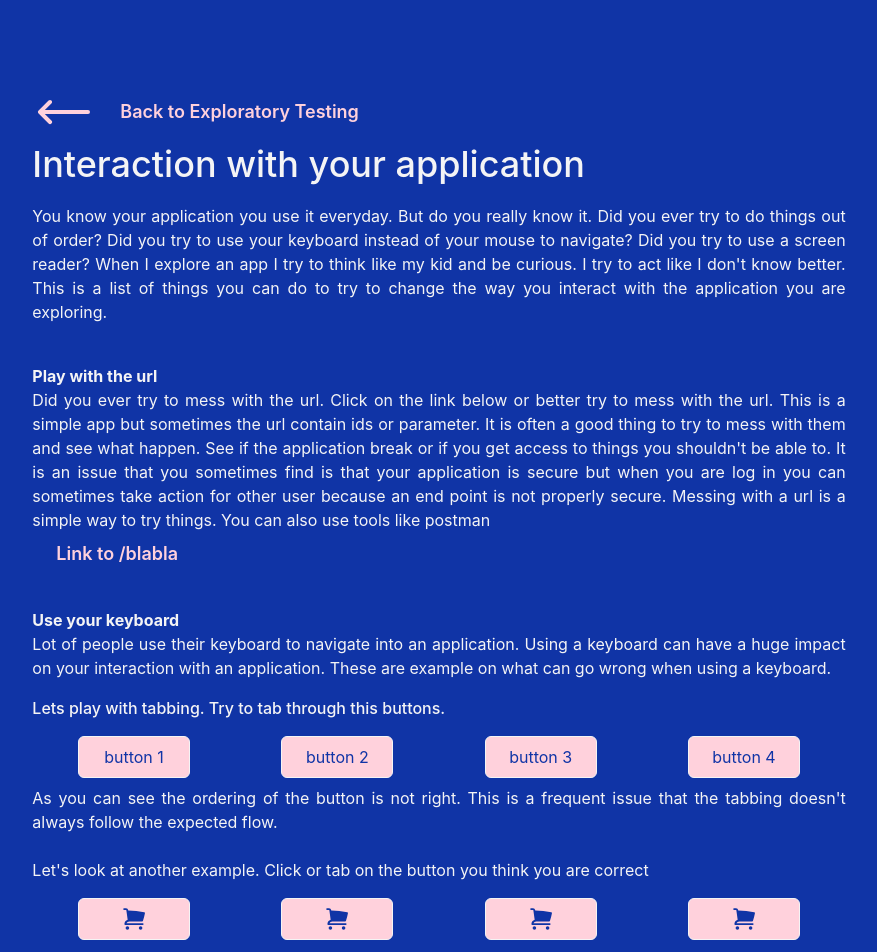
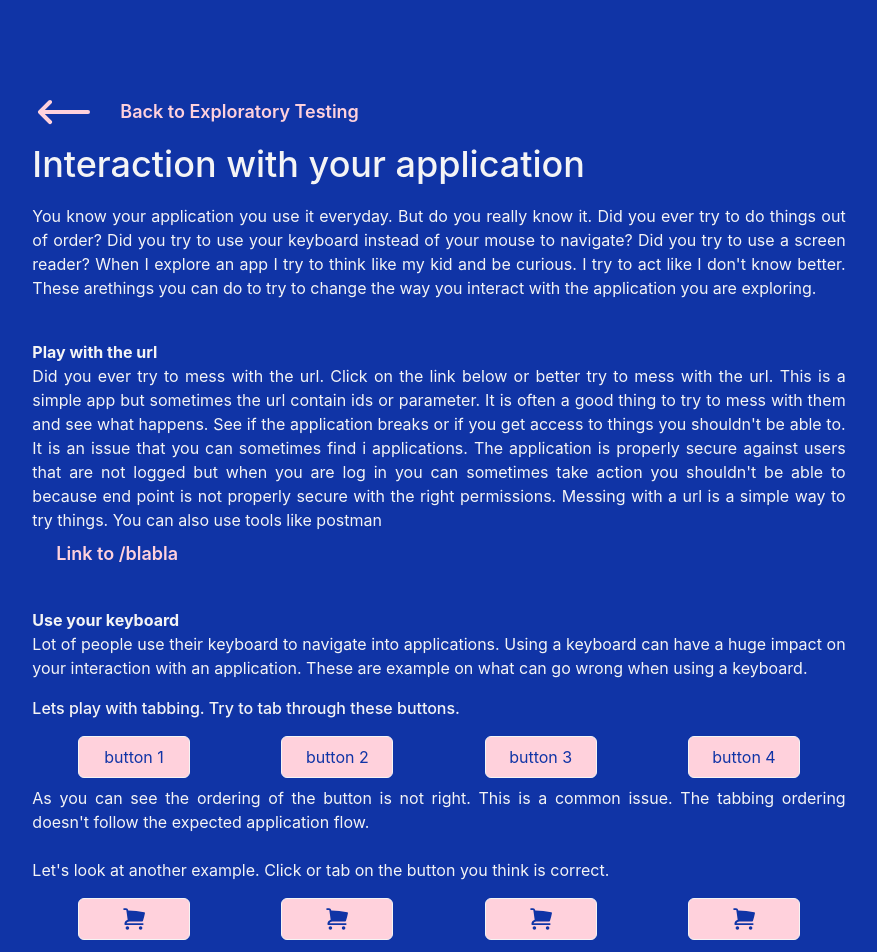
Before and after one commit to willot/Quality, a React (Create React App) app: page /interactions in a window 1280 px wide. Shown: the top 952 px of the page, without its empty margins (201-1078 px from the left). Built offline with nearby package versions, Linux system fonts and the light colour scheme.

Commit message:
review the third page

```diff
--- a/src/pages/Interactions.tsx
+++ b/src/pages/Interactions.tsx
@@ -11,18 +11,18 @@ export const Interactions = () => {
             return null;
         }
         if (buttonIndex === "button1") {
-            return "You are wrong there is no aria label. Someone using a screen reader would orly hear `button` and have" +
-                "no idea what is this button for..."
+            return "You are incorrect there is no aria label. Someone using a screen reader and that has difficulty to see would orly hear `button` and have" +
+                " no idea what is this button for..."
         }
         if (buttonIndex === "button2") {
             return "You are correct there is a aria label, the outline is not deactivated and it is button not a div "
         }
         if (buttonIndex === "button3") {
-            return "You are wrong the outline of the button is deactivated when the button is focus. So you don't know that" +
-                "you are currently on the button when you tab around"
+            return "You are incorrect the outline of the button is deactivated when the button is focus. So you don't know that" +
+                " you are currently on the button when you tab around"
         }
         if (buttonIndex === "button4") {
-            return "You are wrong this button is not a button and get ignore by screen reader."
+            return "You are incorrect this button is not a button and get ignore by screen reader."
         }
     }
 
@@ -40,7 +40,7 @@ export const Interactions = () => {
                     try to use a screen reader?
                     When I explore an app I try to think like my kid and be curious. I try to act like I don't know
                     better.
-                    This is a list of things you can do to try to change the way you interact with the application you
+                    These arethings you can do to try to change the way you interact with the application you
                     are exploring.
                 </p>
                 <section className="py-10">
@@ -48,26 +48,24 @@ export const Interactions = () => {
                     <p>Did you ever try to mess with the url. Click on the link below or better try to mess with the
                         url.
                         This is a simple app but sometimes the url contain ids or parameter. It is often a
-                        good thing to try to mess with them and see what happen. See if the application break or if you
-                        get
-                        access to things you shouldn't be able to. It is an issue that you sometimes find is that your
-                        application is secure but when you are log in you can sometimes take action for other user
-                        because an
-                        end point is not properly secure. Messing with a url is a simple way to try things. You can also
-                        use
-                        tools like postman</p>
+                        good thing to try to mess with them and see what happens. See if the application breaks or if
+                        you get access to things you shouldn't be able to. It is an issue that you can sometimes find i
+                        applications. The application is properly secure against users that are not logged but when you
+                        are log in you can sometimes take action you shouldn't be able to because end point is not
+                        properly secure with the right permissions. Messing with a url is a simple way to try things.
+                        You can also use tools like postman</p>
                     <Link to="/blabla" className="flex flex-row items-center mt-2">
                         <span className="text-pink text-lg font-semibold w-52 pl-6">Link to /blabla</span>
                     </Link>
                 </section>
                 <section className="pb-10">
                     <h2 className="font-bold">Use your keyboard</h2>
-                    <p>Lot of people use their keyboard to navigate into an application. Using a
+                    <p>Lot of people use their keyboard to navigate into applications. Using a
                         keyboard can have a huge impact on your interaction with an application. These are example on
                         what
                         can go wrong when using a keyboard.</p>
                     <section className="pt-4">
-                        <h3 className="font-medium">Lets play with tabbing. Try to tab through this buttons.</h3>
+                        <h3 className="font-medium">Lets play with tabbing. Try to tab through these buttons.</h3>
                         <section className="grid grid-rows-2 grid-flow-col justify-items-center md:grid-rows-1 pt-4">
                             <button tabIndex={0}
                                     className="bg-pink text-blue w-28 border border-white rounded-md mb-2 p-2 active:translate-y-0.5 duration-200 active:bg-white">button
@@ -86,10 +84,11 @@ export const Interactions = () => {
                                 4
                             </button>
                         </section>
-                        <p>As you can see the ordering of the button is not right. This is a frequent issue that the
-                            tabbing doesn't always follow the expected flow.</p>
+                        <p>As you can see the ordering of the button is not right. This is a common issue. The
+                            tabbing ordering doesn't follow the expected application flow.</p>
 
-                        <p className="pt-6">Let's look at another example. Click or tab on the button you think you are correct</p>
+                        <p className="pt-6">Let's look at another example. Click or tab on the button you think is
+                            correct.</p>
                         <section className="grid grid-rows-2 grid-flow-col justify-items-center md:grid-rows-1 pt-4">
                             <button tabIndex={5}
                                     className="flex flex-row justify-center bg-pink text-blue w-28 border border-white rounded-md mb-2 p-2 active:translate-y-0.5 duration-200 active:bg-white"
@@ -122,7 +121,7 @@ export const Interactions = () => {
                                 <ShoppingCartIcon className="h-6 w-6"/>
                             </div>
                         </section>
-                        <section className="text-red">
+                        <section className="text-green font-semibold">
                             {buttonMessage()}
                         </section>
 
```
